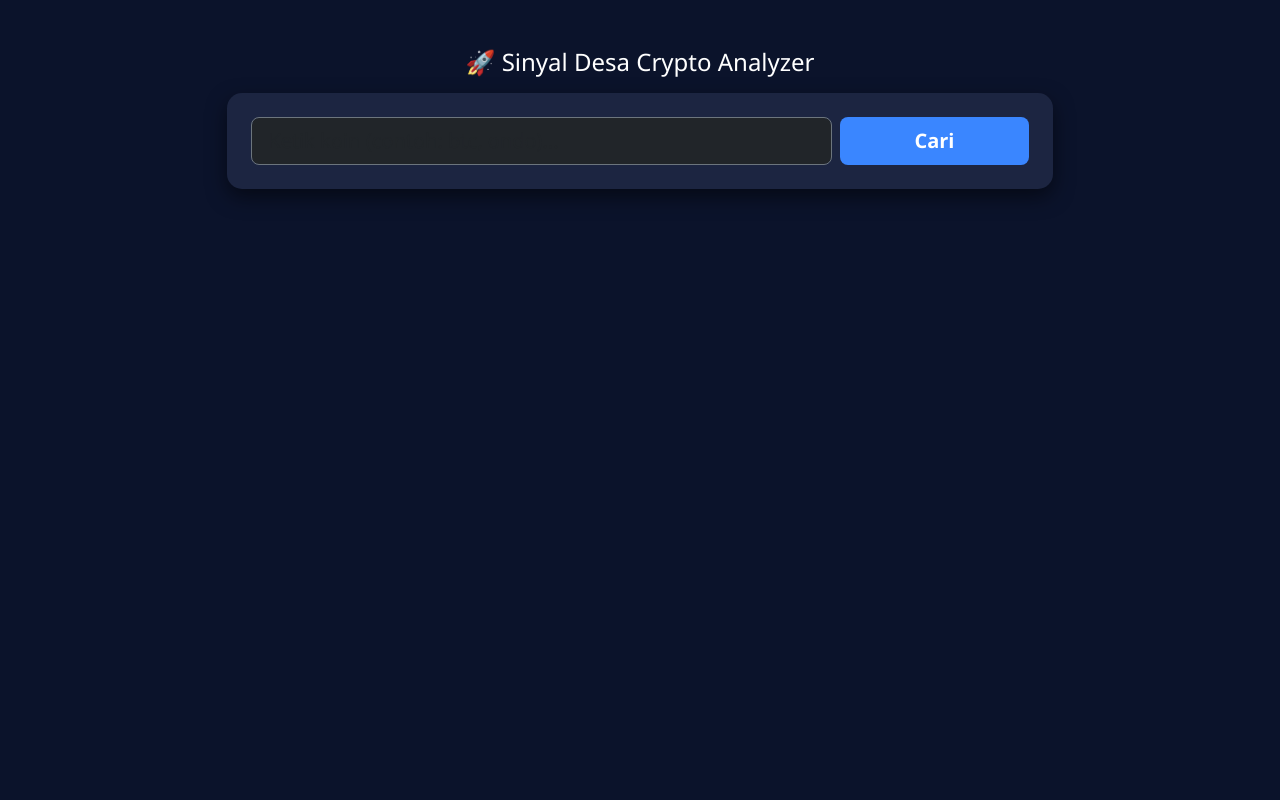
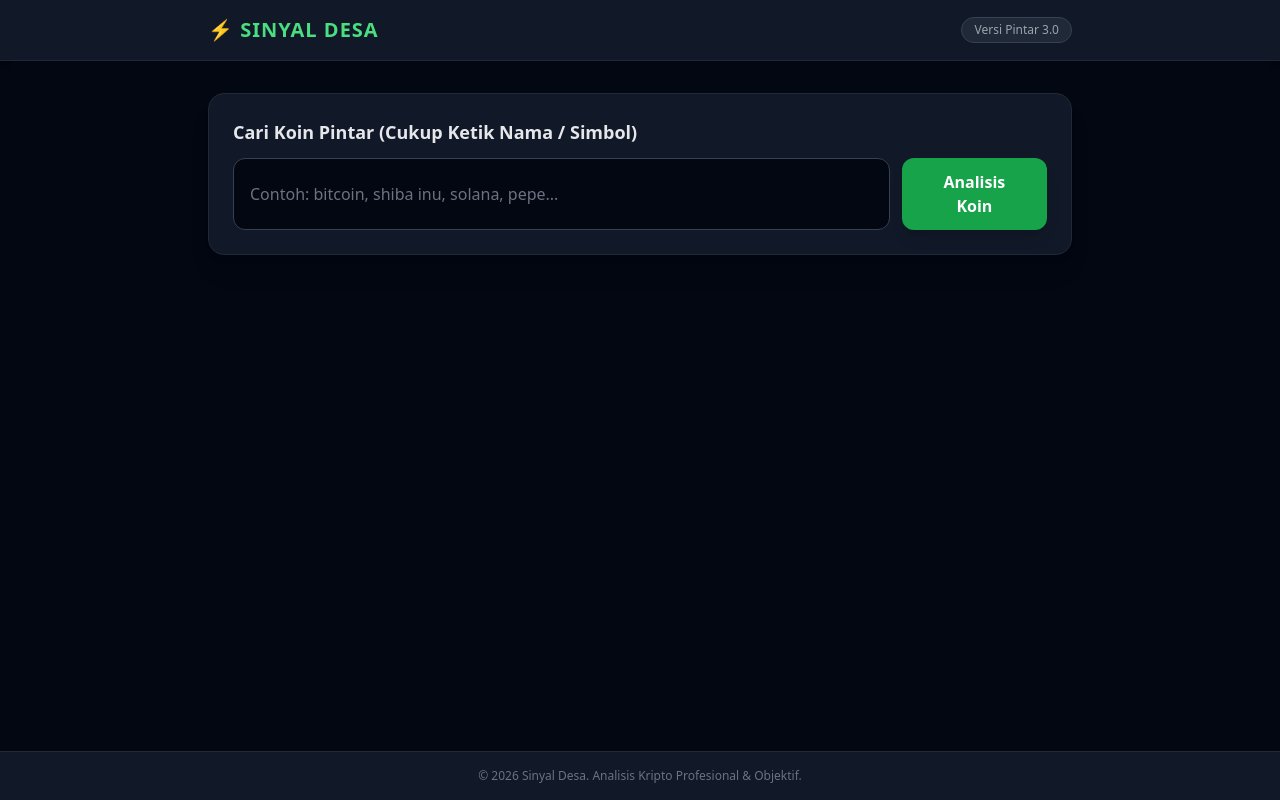
Before and after one commit to cahyaagengoktavian-eng/Sinyal-Desa, a Flask app: page / in a window 1280 px wide. Run offline with Flask 3, Linux system fonts and the light colour scheme; some libraries are stand-ins or nearby versions.

Commit message:
Update index.html

```diff
--- a/templates/index.html
+++ b/templates/index.html
@@ -3,163 +3,127 @@
 <head>
     <meta charset="UTF-8">
     <meta name="viewport" content="width=device-width, initial-scale=1.0">
-    <title>Sinyal Desa Crypto Analyzer</title>
-    <link href="https://cdn.jsdelivr.net/npm/bootstrap@5.3.0/dist/css/bootstrap.min.css" rel="stylesheet">
-    <style>
-        body {
-            background-color: #0b132b;
-            color: #ffffff;
-            font-family: 'Segoe UI', Tahoma, Geneva, Verdana, sans-serif;
-            overflow-x: hidden;
-        }
-        .container {
-            max-width: 100%;
-            padding-left: 15px;
-            padding-right: 15px;
-        }
-        .card-custom {
-            background-color: #1c2541;
-            border: none;
-            border-radius: 15px;
-            box-shadow: 0 8px 20px rgba(0,0,0,0.5);
-        }
-        .btn-cari {
-            background-color: #3a86ff;
-            color: white;
-            font-weight: bold;
-        }
-        .btn-cari:hover {
-            background-color: #2667cc;
-            color: white;
-        }
-        .status-badge {
-            font-weight: bold;
-            letter-spacing: 1px;
-            font-size: 0.95rem;
-        }
-        .list-group-item {
-            word-break: break-word;
-            font-size: 0.95rem;
-        }
-        h2 {
-            font-size: 1.5rem;
-        }
-        h4 {
-            font-size: 1.2rem;
-        }
-    </style>
+    <title>Sinyal Desa - Analisis Kripto Profesional</title>
+    <!-- Tailwind CSS CDN -->
+    <script src="https://cdn.tailwindcss.com"></script>
 </head>
-<body>
-    <div class="container py-3 py-md-5">
-        <div class="row justify-content-center">
-            <div class="col-12 col-md-8">
-                <div class="text-center mb-3">
-                    <h2>🚀 Sinyal Desa Crypto Analyzer</h2>
+<body class="bg-gray-950 text-gray-100 min-h-screen flex flex-col justify-between font-sans">
+
+    <!-- Header / Navbar -->
+    <header class="bg-gray-900 border-b border-gray-800 py-4 shadow-md">
+        <div class="max-w-4xl mx-auto px-4 flex justify-between items-center">
+            <h1 class="text-xl font-black tracking-wider text-green-400">⚡ SINYAL DESA</h1>
+            <span class="text-xs bg-gray-800 text-gray-400 px-3 py-1 rounded-full border border-gray-700">Versi Pintar 3.0</span>
         </div>
+    </header>
 
-                <!-- Form Pencarian -->
-                <div class="card card-custom p-3 p-md-4 mb-4">
-                    <form method="POST" class="row g-2">
-                        <div class="col-12 col-sm-9">
-                            <input type="text" name="koin" class="form-control form-control-lg bg-dark text-white border-secondary" placeholder="Ketik koin (contoh: btc, ondo)..." required>
-                        </div>
-                        <div class="col-12 col-sm-3">
-                            <button type="submit" class="btn btn-cari btn-lg w-100">Cari</button>
-                        </div>
+    <!-- Main Content -->
+    <main class="max-w-4xl mx-auto px-4 py-8 w-full flex-grow">
+
+        <!-- Search Form -->
+        <div class="bg-gray-900 border border-gray-800 rounded-2xl p-6 shadow-xl mb-8">
+            <h2 class="text-lg font-semibold mb-3 text-gray-200">Cari Koin Pintar (Cukup Ketik Nama / Simbol)</h2>
+            <form method="POST" class="flex flex-col sm:flex-row gap-3">
+                <input type="text" name="koin" placeholder="Contoh: bitcoin, shiba inu, solana, pepe..." required
+                       class="w-full px-4 py-3 rounded-xl bg-gray-950 border border-gray-700 text-white placeholder-gray-500 focus:outline-none focus:border-green-500 transition">
+                <button type="submit" class="px-8 py-3 bg-green-600 hover:bg-green-500 text-white font-bold rounded-xl transition shadow-lg cursor-pointer">
+                    Analisis Koin
+                </button>
             </form>
         </div>
 
-                <!-- Pesan Error -->
+        <!-- Error Alert -->
         {% if error %}
-                <div class="alert alert-danger text-center" role="alert">
-                    {{ error }}
+        <div class="bg-red-950/60 border border-red-800 text-red-300 p-4 rounded-xl mb-8 flex items-center gap-3">
+            <span class="text-xl">⚠️</span>
+            <p>{{ error }}</p>
         </div>
         {% endif %}
 
-                <!-- Hasil Analisis -->
+        <!-- Result Section -->
         {% if hasil %}
-                <div class="card card-custom p-3 p-md-4">
-                    <h4 class="text-center text-info mb-3">Hasil Analisis: {{ hasil.coin }}</h4>
+        <div class="space-y-6">
 
-                    <ul class="list-group list-group-flush bg-transparent">
-                        <li class="list-group-item bg-transparent text-white d-flex justify-content-between align-items-center border-secondary py-2">
-                            <span>Harga USD:</span>
-                            <span class="fw-bold">${{ hasil.harga_usd }}</span>
-                        </li>
-                        <li class="list-group-item bg-transparent text-white d-flex justify-content-between align-items-center border-secondary py-2">
-                            <span>Harga IDR:</span>
-                            <span class="fw-bold">Rp{{ hasil.harga_idr }}</span>
-                        </li>
-                        <li class="list-group-item bg-transparent text-white d-flex justify-content-between align-items-center border-secondary py-2">
-                            <span>MA 7 / MA 25:</span>
-                            <span class="fw-bold text-end">${{ hasil.ma7 }}<br><span class="text-muted small">${{ hasil.ma25 }}</span></span>
-                        </li>
-                        <li class="list-group-item bg-transparent text-white d-flex justify-content-between align-items-center border-secondary py-2">
-                            <span>RSI (14):</span>
-                            <span class="fw-bold">{{ hasil.rsi }}</span>
-                        </li>
-                        <li class="list-group-item bg-transparent text-white d-flex justify-content-between align-items-center border-secondary py-2">
-                            <span>Volume & Likuiditas:</span>
-                            <span class="fw-bold text-success text-end">{{ hasil.volume_status }}</span>
-                        </li>
-                        <li class="list-group-item bg-transparent text-white d-flex justify-content-between align-items-center border-secondary py-2">
-                            <span>Tertinggi (24H):</span>
-                            <span class="fw-bold">${{ hasil.highest }}</span>
-                        </li>
-                    </ul>
-
-                    <!-- Status Sinyal -->
-                    <div class="mt-4 text-center">
-                        {% if "STRONG BUY" in hasil.status %}
-                            <div class="alert alert-success status-badge py-3">STATUS: {{ hasil.status }}</div>
-                        {% elif "DOWNTREND" in hasil.status or "OVERBOUGHT" in hasil.status %}
-                            <div class="alert alert-danger status-badge py-3">STATUS: {{ hasil.status }}</div>
-                        {% else %}
-                            <div class="alert alert-warning status-badge py-3">STATUS: {{ hasil.status }}</div>
-                        {% endif %}
+            <!-- Status & Nama Koin -->
+            <div class="bg-gray-900 border border-gray-800 rounded-2xl p-6 shadow-xl">
+                <div class="flex flex-col sm:flex-row justify-between items-start sm:items-center gap-4 mb-6">
+                    <div>
+                        <span class="text-xs text-gray-400 uppercase tracking-widest">Hasil Analisis Pasar</span>
+                        <h3 class="text-3xl font-extrabold text-white mt-1">{{ hasil.coin }}</h3>
+                    </div>
+                    <div class="text-right">
+                        <span class="text-xs text-gray-400 uppercase tracking-widest">Harga Saat Ini</span>
+                        <div class="text-2xl font-bold text-green-400">${{ hasil.harga_usd }}</div>
+                        <div class="text-xs text-gray-400">Rp {{ hasil.harga_idr }}</div>
+                    </div>
                 </div>
 
-                    <!-- KONDISI 1: JIKA SINYAL VALID STRONG BUY -->
-                    {% if "STRONG BUY" in hasil.status %}
-                    <div class="mt-3">
-                        <h5 class="text-success mb-3 fs-6">🎯 Proyeksi Sinyal & Target Profit:</h5>
-                        <ul class="list-group list-group-flush bg-transparent">
-                            <li class="list-group-item bg-transparent text-white d-flex flex-column flex-sm-row justify-content-between border-secondary py-2">
-                                <span>TP Konservatif (+{{ hasil.p_tp_kon }}%):</span>
-                                <span class="fw-bold text-success text-sm-end">${{ hasil.tp_kon }} <span class="text-light">(Rp{{ hasil.tp_kon_idr }})</span></span>
-                            </li>
-                            <li class="list-group-item bg-transparent text-white d-flex flex-column flex-sm-row justify-content-between border-secondary py-2">
-                                <span>TP Maksimal (+{{ hasil.p_tp_maks }}%):</span>
-                                <span class="fw-bold text-success text-sm-end">${{ hasil.tp_maks }} <span class="text-light">(Rp{{ hasil.tp_maks_idr }})</span></span>
-                            </li>
-                            <li class="list-group-item bg-transparent text-white d-flex flex-column flex-sm-row justify-content-between border-secondary py-2">
-                                <span>Stop Loss (-{{ hasil.p_sl }}%):</span>
-                                <span class="fw-bold text-danger text-sm-end">${{ hasil.sl }} <span class="text-light">(Rp{{ hasil.sl_idr }})</span></span>
-                            </li>
-                        </ul>
+                <!-- Status Sinyal Utama (Mendukung 3 Ranking Strong Buy) -->
+                <div class="p-4 rounded-xl font-bold text-center tracking-wide
+                    {% if 'VALID STRONG BUY' in hasil.status %} bg-green-600/20 text-green-400 border border-green-500/40
+                    {% elif 'DOWNTREND' in hasil.status %} bg-red-600/20 text-red-400 border border-red-500/40
+                    {% else %} bg-yellow-600/20 text-yellow-400 border border-yellow-500/40 {% endif %}">
+                    STATUS: {{ hasil.status }}
+                </div>
             </div>
 
-                    <!-- KONDISI 2: JIKA WAIT & SEE / DOWNTREND -->
-                    {% else %}
-                    <div class="mt-3 p-3 bg-dark rounded border border-warning">
-                        <h5 class="text-warning mb-3 fs-6">⚠️ Manajemen Risiko:</h5>
-                        <ul class="list-group list-group-flush bg-transparent">
-                            <li class="list-group-item bg-transparent text-white d-flex flex-column flex-sm-row justify-content-between border-secondary py-2">
-                                <span>Stop Loss Darurat (-{{ hasil.p_sl }}%):</span>
-                                <span class="fw-bold text-danger text-sm-end">${{ hasil.sl }} <span class="text-light">(Rp{{ hasil.sl_idr }})</span></span>
-                            </li>
-                            <li class="list-group-item bg-transparent text-white d-flex flex-column flex-sm-row justify-content-between border-secondary py-2">
-                                <span>Target TP Terdekat (+{{ hasil.p_tp_kon }}%):</span>
-                                <span class="fw-bold text-success text-sm-end">${{ hasil.tp_kon }} <span class="text-light">(Rp{{ hasil.tp_kon_idr }})</span></span>
-                            </li>
-                        </ul>
+            <!-- Grid Indikator Teknikal (Lengkap 5 Indikator) -->
+            <div class="grid grid-cols-1 sm:grid-cols-2 md:grid-cols-4 gap-4">
+                <div class="bg-gray-900 border border-gray-800 p-4 rounded-xl">
+                    <span class="text-xs text-gray-400">Moving Average (MA7)</span>
+                    <div class="text-lg font-bold text-white mt-1">${{ hasil.ma7 }}</div>
+                </div>
+                <div class="bg-gray-900 border border-gray-800 p-4 rounded-xl">
+                    <span class="text-xs text-gray-400">Moving Average (MA25)</span>
+                    <div class="text-lg font-bold text-white mt-1">${{ hasil.ma25 }}</div>
+                </div>
+                <div class="bg-gray-900 border border-gray-800 p-4 rounded-xl">
+                    <span class="text-xs text-gray-400">RSI (14)</span>
+                    <div class="text-lg font-bold text-white mt-1">{{ hasil.rsi }}</div>
+                </div>
+                <div class="bg-gray-900 border border-gray-800 p-4 rounded-xl">
+                    <span class="text-xs text-gray-400">Volume & Likuiditas</span>
+                    <div class="text-sm font-bold text-white mt-1">{{ hasil.volume_status }}</div>
+                </div>
+            </div>
+
+            <!-- Target Profit & Stop Loss (Fibonacci & Batas 24H) -->
+            <div class="bg-gray-900 border border-gray-800 rounded-2xl p-6 shadow-xl">
+                <h4 class="text-md font-bold mb-4 text-gray-200 border-b border-gray-800 pb-2">🎯 Skenario Target & Manajemen Risiko</h4>
+                <div class="grid grid-cols-1 md:grid-cols-3 gap-4">
+                    <!-- TP Konservatif -->
+                    <div class="bg-gray-950 border border-green-900/50 p-4 rounded-xl">
+                        <span class="text-xs text-green-400 font-semibold">TARGET PROFIT (Konservatif +{{ hasil.p_tp_kon }}%)</span>
+                        <div class="text-xl font-bold text-white mt-2">${{ hasil.tp_kon }}</div>
+                        <div class="text-xs text-gray-400 mt-1">Rp {{ hasil.tp_kon_idr }}</div>
+                    </div>
+                    <!-- TP Maksimal -->
+                    <div class="bg-gray-950 border border-green-700/50 p-4 rounded-xl">
+                        <span class="text-xs text-green-300 font-semibold">TARGET PROFIT (Maksimal +{{ hasil.p_tp_maks }}%)</span>
+                        <div class="text-xl font-bold text-white mt-2">${{ hasil.tp_maks }}</div>
+                        <div class="text-xs text-gray-400 mt-1">Rp {{ hasil.tp_maks_idr }}</div>
+                    </div>
+                    <!-- Stop Loss -->
+                    <div class="bg-gray-950 border border-red-900/50 p-4 rounded-xl">
+                        <span class="text-xs text-red-400 font-semibold">STOP LOSS (-{{ hasil.p_sl }}%)</span>
+                        <div class="text-xl font-bold text-red-400 mt-2">${{ hasil.sl }}</div>
+                        <div class="text-xs text-gray-400 mt-1">Rp {{ hasil.sl_idr }}</div>
+                    </div>
+                </div>
+                <div class="mt-4 text-xs text-gray-500 text-center">
+                    *Tertinggi 24 Jam Tercatat: $<span class="text-gray-400">{{ hasil.highest }}</span>
+                </div>
+            </div>
+
         </div>
         {% endif %}
 
-                </div>
-                {% endif %}
-            </div>
-        </div>
-    </div>
+    </main>
+
+    <!-- Footer -->
+    <footer class="bg-gray-900 border-t border-gray-800 py-4 text-center text-xs text-gray-500">
+        &copy; 2026 Sinyal Desa. Analisis Kripto Profesional & Objektif.
+    </footer>
+
 </body>
 </html>
```
Lines whose indentation alone changed are shown as unchanged.
